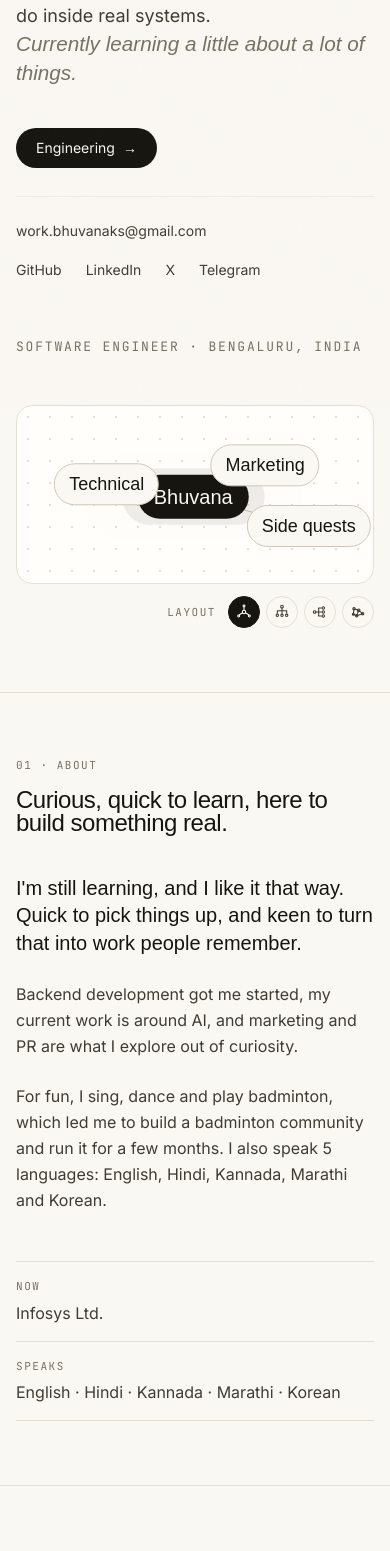
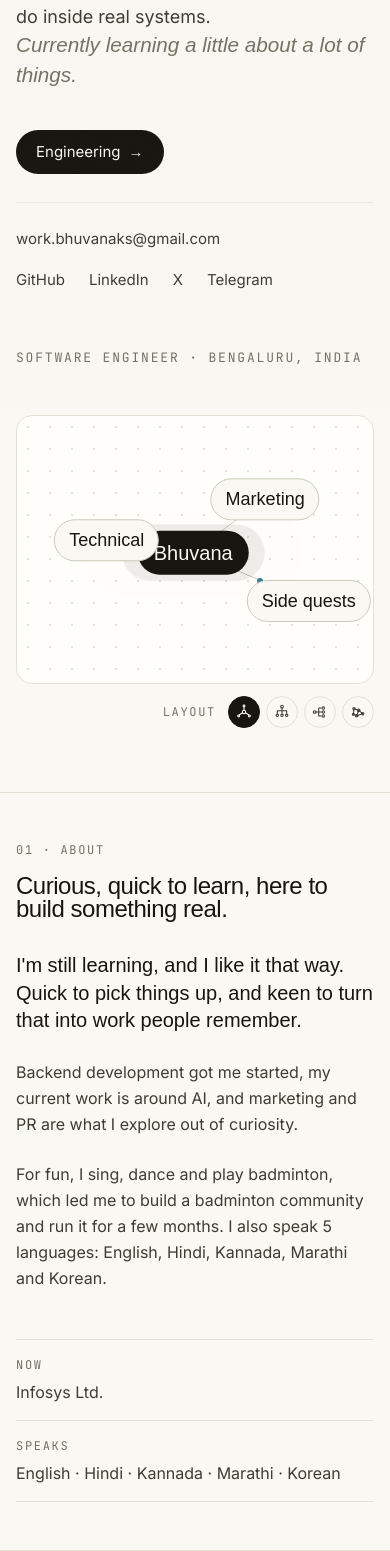
Before and after one commit to bhuvanaks02/portfolio-website, a Next.js app: page / in a window 390 px wide. Shown: the part 436-1987 px from the top of the page. Built offline with nearby package versions, Linux system fonts and the light colour scheme; a web font is replaced by a local one.

Commit message:
Set one text scale and tighter spacing for phones; solid header on mobile

```diff
--- a/src/app/globals.css
+++ b/src/app/globals.css
@@ -125,10 +125,29 @@ html.has-cursor * {
 
 @utility label {
   font-family: var(--font-mono);
-  font-size: 0.6875rem;
+  /* 12px on phones, where 11px mono is hard to read. */
+  font-size: 0.75rem;
   letter-spacing: 0.14em;
   text-transform: uppercase;
   color: var(--ink-muted);
+}
+
+/* One text scale for phones: labels 12, small text 15, body 16, so the same
+   kind of text is the same size on every page. Larger screens are unchanged. */
+@media (max-width: 639.98px) {
+  .text-sm {
+    font-size: 0.9375rem;
+    line-height: 1.5rem;
+  }
+  .text-xs {
+    font-size: 0.8125rem;
+    line-height: 1.25rem;
+  }
+}
+@media (min-width: 640px) {
+  .label {
+    font-size: 0.6875rem;
+  }
 }
 
 @utility display {
--- a/src/components/me-graph.tsx
+++ b/src/components/me-graph.tsx
@@ -437,7 +437,7 @@ export function MeGraph() {
     <figure>
       <div
         ref={plate}
-        className="relative aspect-[2/1] overflow-hidden rounded-2xl border border-rule bg-paper-raised sm:aspect-[16/9]"
+        className="relative aspect-[4/3] overflow-hidden rounded-2xl border border-rule bg-paper-raised sm:aspect-[16/9]"
         style={{
           backgroundImage:
             "radial-gradient(var(--rule) 1px, transparent 1px)",
--- a/src/components/section.tsx
+++ b/src/components/section.tsx
@@ -13,7 +13,7 @@ type SectionProps = {
 
 export function Section({ id, label, title, note, children }: SectionProps) {
   return (
-    <section id={id} className="scroll-mt-16 border-t border-rule px-4 py-16 sm:px-8 sm:py-24">
+    <section id={id} className="scroll-mt-16 border-t border-rule px-4 py-12 sm:px-8 sm:py-24">
       <div className="mx-auto max-w-5xl">
         <Reveal>
           <div className="flex items-baseline justify-between gap-6">
@@ -24,7 +24,7 @@ export function Section({ id, label, title, note, children }: SectionProps) {
             <h2 className="display mt-4 max-w-2xl text-section">{title}</h2>
           )}
         </Reveal>
-        <div className="mt-10 sm:mt-12">{children}</div>
+        <div className="mt-8 sm:mt-12">{children}</div>
       </div>
     </section>
   );
--- a/src/components/site-header.tsx
+++ b/src/components/site-header.tsx
@@ -34,7 +34,7 @@ export function SiteHeader() {
     <header
       className={`sticky top-0 z-40 transition-colors duration-500 ${
         lifted
-          ? "border-b border-rule/30 bg-paper/85 backdrop-blur-md"
+          ? "border-b border-rule/30 bg-paper backdrop-blur-md sm:bg-paper/85"
           : "border-b border-transparent"
       }`}
     >
```
